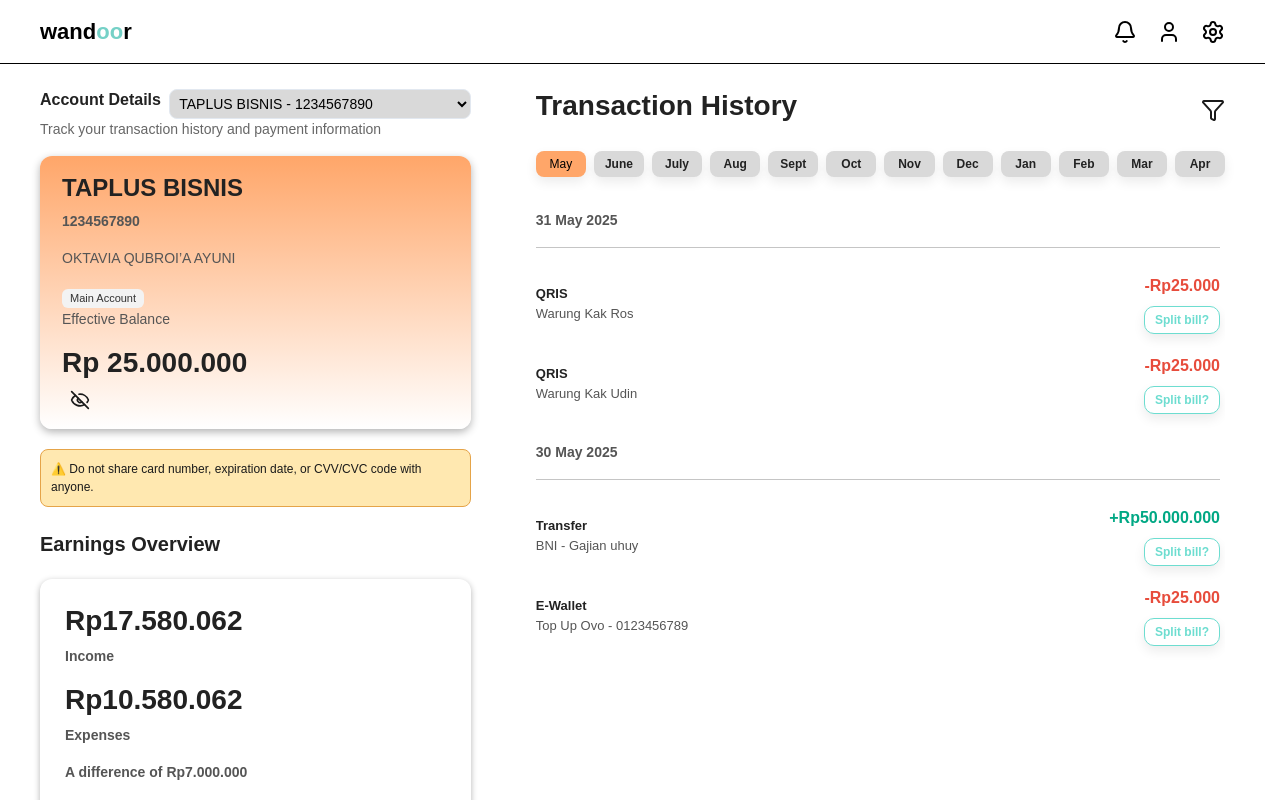
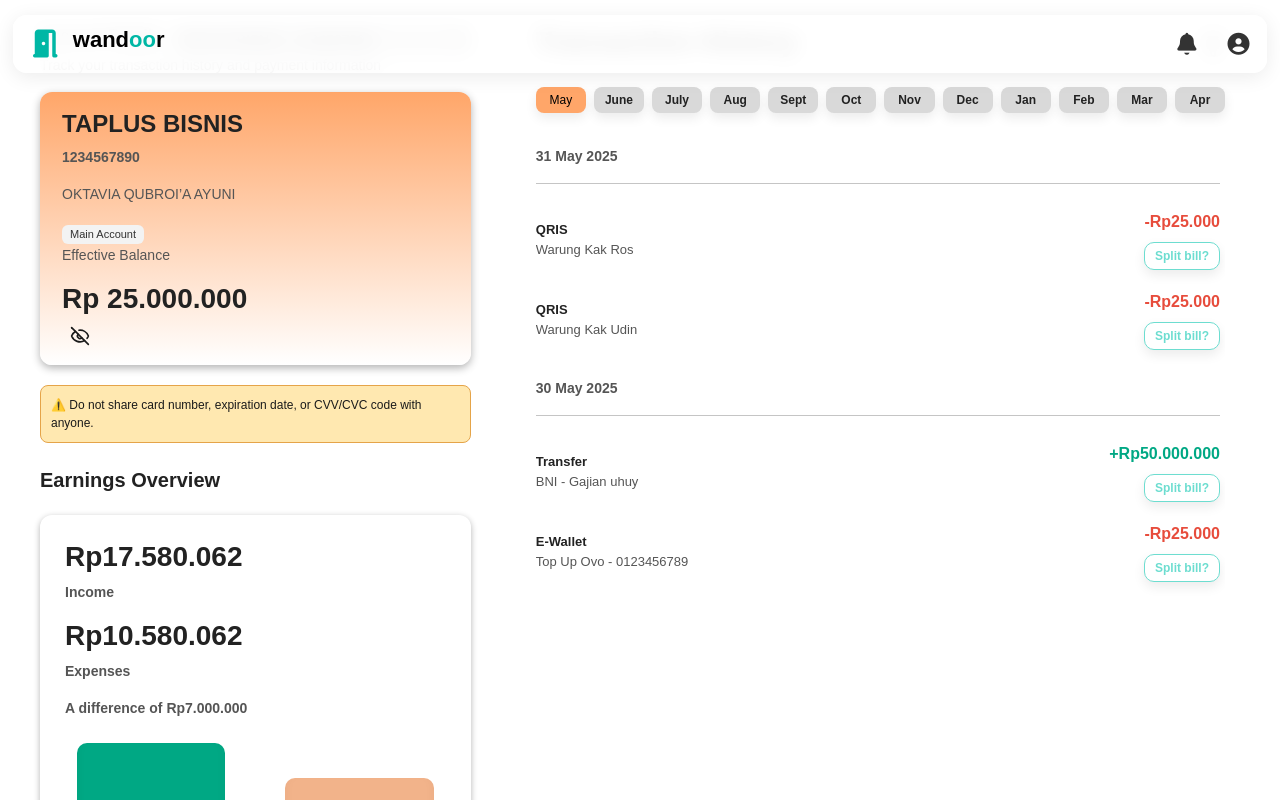
Before and after one commit to kelompok-3-odp343/Client-Side, a React (Vite) app: page /detailmycard in a window 1280 px wide. Shown: the top 800 px of the page. Built offline with nearby package versions, Linux system fonts and the light colour scheme.

Commit message:
Update Css Navbar

```diff
--- a/src/pages/DetailMyCard.jsx
+++ b/src/pages/DetailMyCard.jsx
@@ -1,6 +1,7 @@
 import React, { useState } from "react";
 import SplitBillForm from "../components/SplitBillForm";
 import "../css/detailMyCard.css";
+import Navbar from "../components/Navbar";
 import { EyeOff, Eye, Settings, Bell, User, Filter } from "lucide-react";
 
 export default function DetailMyCard() {
@@ -45,16 +46,7 @@ export default function DetailMyCard() {
   return (
     <div className="detail-mycard">
       {/* HEADER */}
-      <header className="header">
-        <div className="logo-text" onClick={() => window.history.back()}>
-          wand<span>oo</span>r
-        </div>
-        <div className="header-icons">
-          <Bell style={{ color: "black" }} />
-          <User style={{ color: "black" }} />
-          <Settings style={{ color: "black" }} />
-        </div>
-      </header>
+      <Navbar />
 
       {/* MAIN */}
       <main className="main">
@@ -127,7 +119,7 @@ export default function DetailMyCard() {
             </div>
 
             <div className="months">
-              {["May","June","July","Aug","Sept","Oct","Nov","Dec","Jan","Feb","Mar","Apr"].map((m) => (
+              {["May", "June", "July", "Aug", "Sept", "Oct", "Nov", "Dec", "Jan", "Feb", "Mar", "Apr"].map((m) => (
                 <button
                   key={m}
                   className={selectedMonth === m ? "active" : ""}
```
